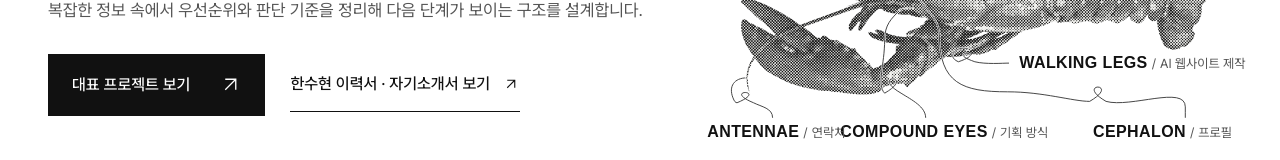
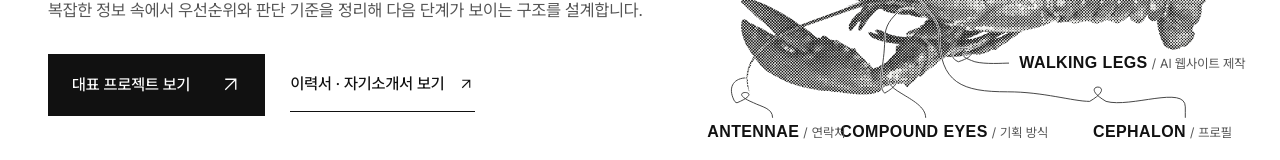
Before and after one commit to soohyun1212/han-soohyun-portfolio, a Next.js app: page /han-soohyun-portfolio/ in a window 1280 px wide. Shown: the part 513-673 px from the top of the page. Built offline with nearby package versions, Linux system fonts and the light colour scheme; a web font is replaced by a local one.

Commit message:
Restore original visible resume and cover letter button label

```diff
--- a/src/data/documents.ts
+++ b/src/data/documents.ts
@@ -1,5 +1,5 @@
 /** Shared resume and cover letter PDF for the existing personal-document buttons. */
 export const personalDocument: { label: string; href?: string } = {
-  label: '한수현 이력서 · 자기소개서',
+  label: '이력서 · 자기소개서',
   href: '/documents/han-soohyun-resume-and-cover-letter.pdf',
 };
```
